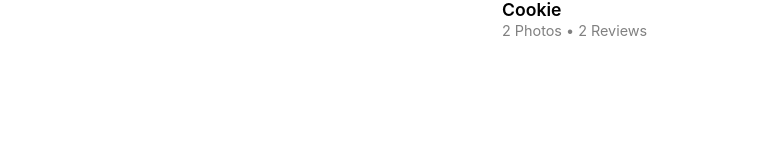
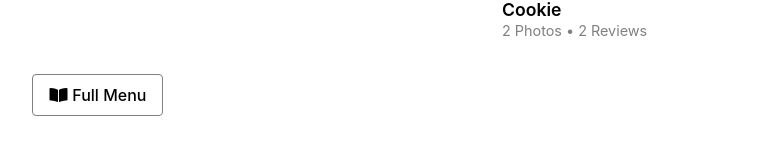
Before and after one commit to Guillermo-Martin/yelp-clone, a React (Create React App) app: page / in a window 1280 px wide. Shown: the part 2361-2506 px from the top of the page, without its empty margins (18-791 px from the left). Before the commit the page ends 2459 px from the top, so only its background shows below. Built offline with nearby package versions, Linux system fonts and the light colour scheme.

Commit message:
Add menu button and reposition menu header

```diff
--- a/src/components/MenuSection/index.js
+++ b/src/components/MenuSection/index.js
@@ -1,5 +1,6 @@
 import React from "react";
 import CategoryTile from "./../CategoryTile";
+import { Button } from "react-bootstrap";
 import "./styles.css";
 
 function MenuSection() {
@@ -44,6 +45,8 @@ function MenuSection() {
           <p>2 Photos &#8226; 2 Reviews</p>
         </a>
       </div>
+
+      <a href="#"><Button variant="outline-secondary" className="MenuSection-btn"><i class="fas fa-book-open"></i>Full Menu</Button></a>
     </section>
   );
 }
--- a/src/components/MenuSection/styles.css
+++ b/src/components/MenuSection/styles.css
@@ -3,8 +3,8 @@
 }
 
 .MenuSection h5 {
-  margin-left: 1rem;
   margin-bottom: 1.5rem;
+  text-align: center;
   font-size: 1.25rem;
   font-weight: 700;
 }
@@ -27,3 +27,23 @@
 .MenuSection-tile a:hover {
   text-decoration: none;
 }
+
+.MenuSection-btn {
+  color: black;
+  border: 0.5px solid grey;
+  font-weight: 500;
+  margin-top: 0.5rem;
+  margin-left: 3.156rem;
+  padding: 0.5rem 1rem;
+  transition-property: background-color;
+  transition-duration: 0.6s;
+}
+
+.MenuSection-btn:hover {
+  background-color: rgba(232, 232, 232, 1);
+  color: black;
+}
+
+.MenuSection-btn .fa-book-open {
+  margin-right: 0.3rem;
+}
```
